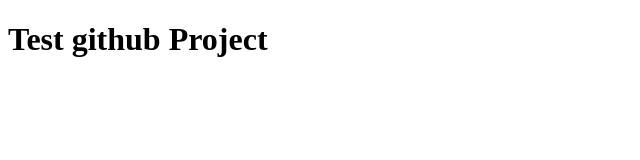
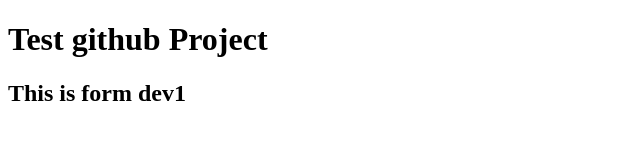
Before and after one commit to jir123/test-github, a plain HTML site: page index.html in a window 1280 px wide. Shown: the whole page, without its empty margins (0-640 px from the left). Drawn offline with Linux system fonts and the light colour scheme.

Commit message:
Commit form dev1

```diff
--- a/index.html
+++ b/index.html
@@ -8,6 +8,7 @@
 </head>
 <body>
     <h1>Test github Project</h1>
+    <h2>This is form dev1</h2>
 
 </body>
 </html>
```
